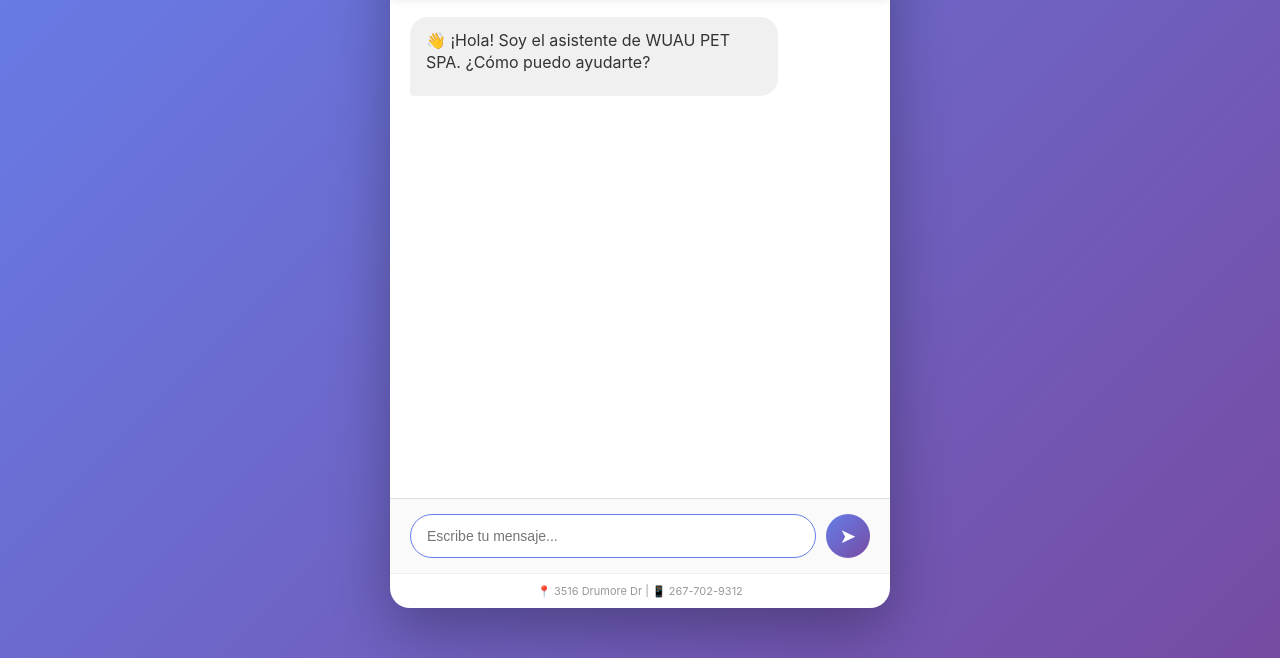
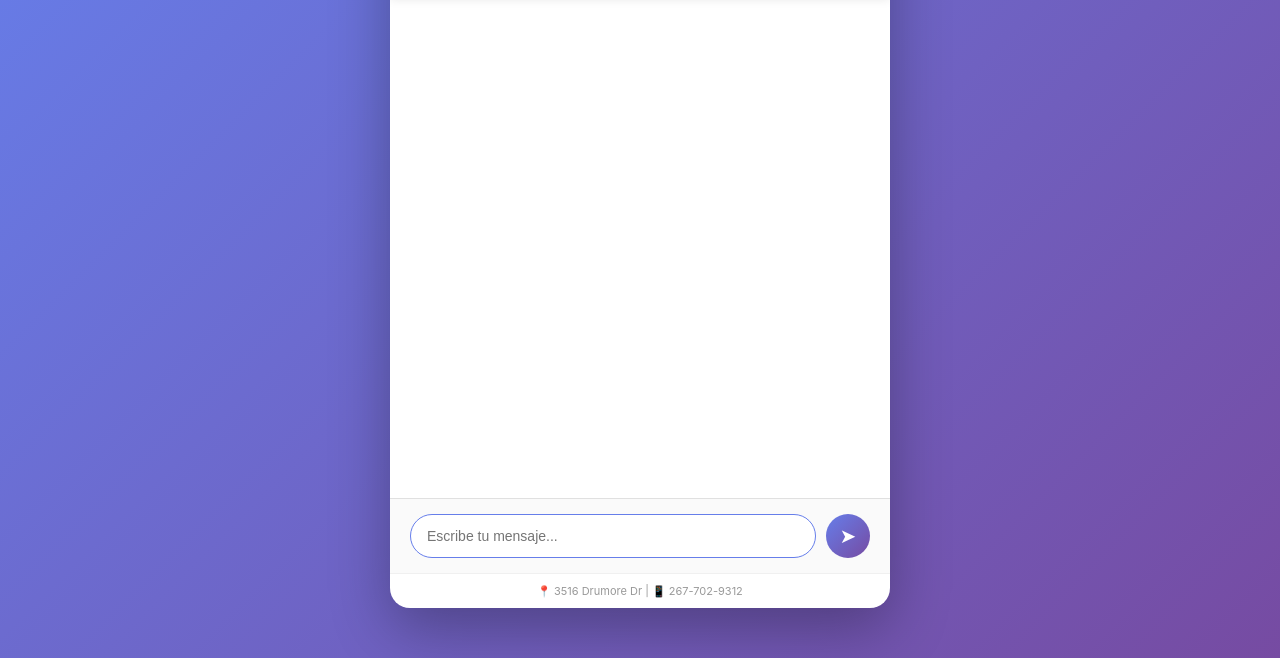
Before and after one commit to L798713/wuau-bot, a website: page index.html in a window 1280 px wide. Shown: the part 142-800 px from the top of the page. Drawn offline with Linux system fonts and the light colour scheme.

Commit message:
Add files via upload

```diff
--- a/index.html
+++ b/index.html
@@ -216,14 +216,7 @@
       <p>Bot de Agendamiento</p>
     </div>
 
-    <div class="chat-container" id="chatContainer">
-      <div class="message bot-message">
-        <div class="content">
-          👋 ¡Hola! Soy el asistente de WUAU PET SPA. ¿Cómo puedo ayudarte?
-          <div class="options-container" id="initialOptions"></div>
-        </div>
-      </div>
-    </div>
+    <div class="chat-container" id="chatContainer"></div>
 
     <div class="input-area">
       <input
@@ -246,6 +239,7 @@
     const messageInput = document.getElementById('messageInput');
     const sendBtn = document.getElementById('sendBtn');
     const BACKEND_URL = 'https://wuau-bot-7vya.onrender.com';
+
     let userId = localStorage.getItem('userId') || 'user_' + Date.now();
     localStorage.setItem('userId', userId);
     let isWaitingForResponse = false;
```
